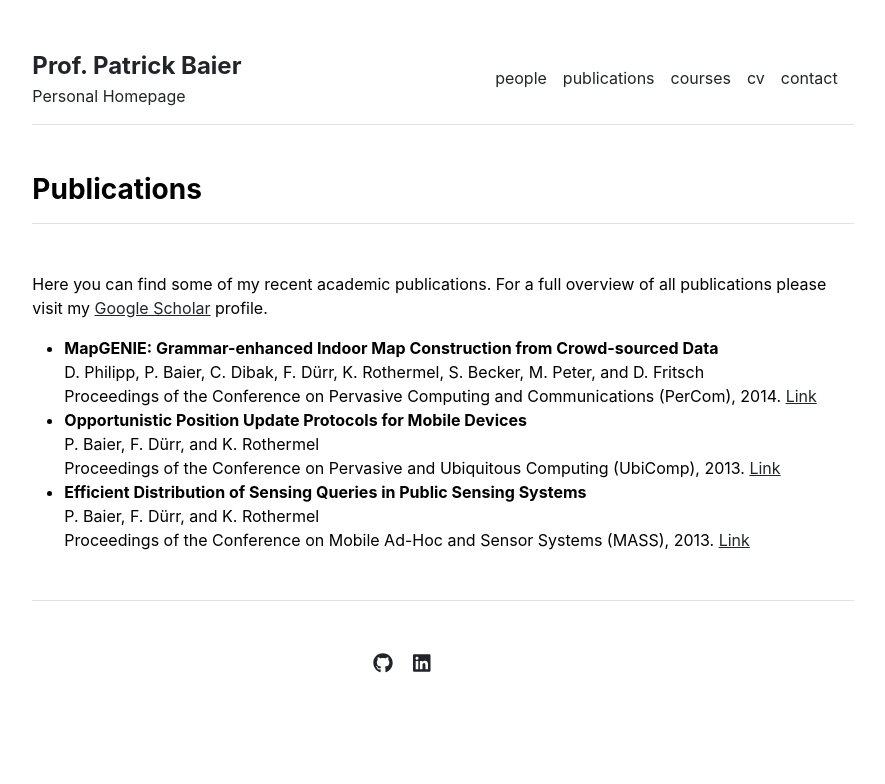
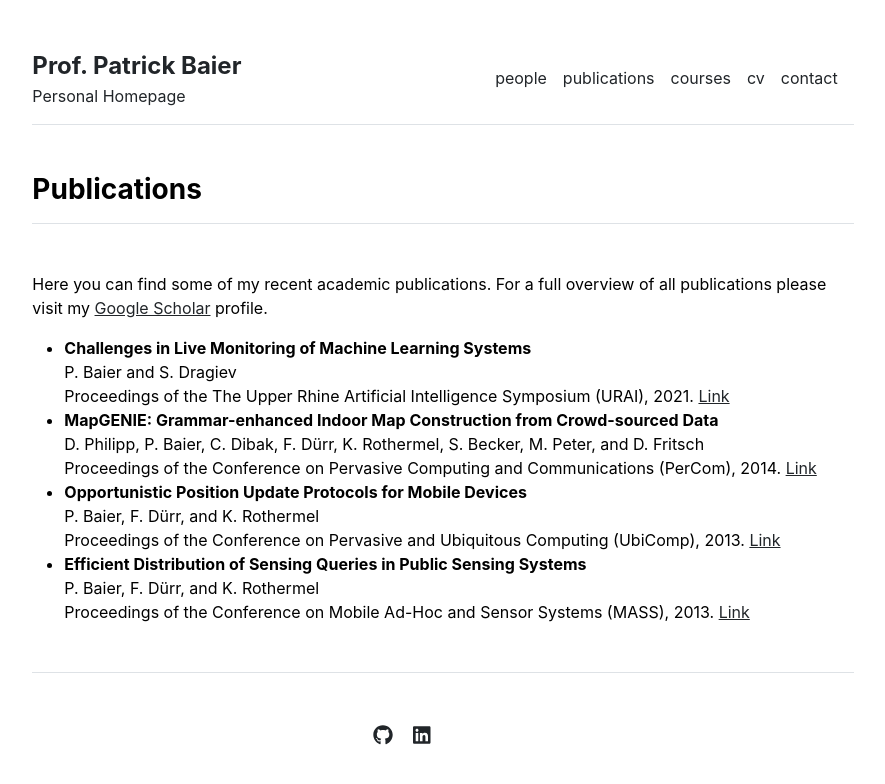
Before and after one commit to pabair/pabair.github.io, a Jekyll site: the page built from publications.md, in a window 1280 px wide. Shown: the top 784 px of the page, without its empty margins (197-1082 px from the left). Built offline with Jekyll 4.4.1, drawn with Linux system fonts in a browser that asks for light colours.

Commit message:
added content

```diff
--- a/publications.md
+++ b/publications.md
@@ -9,7 +9,10 @@ For a full overview of all publications please visit my
 [Google Scholar](https://scholar.google.de/citations?user=__JOgFQAAAAJ&hl)
 profile.
 
-
+- **Challenges in Live Monitoring of Machine Learning Systems** <br> P. Baier and S. Dragiev
+<br> Proceedings of the The Upper Rhine Artificial Intelligence Symposium
+(URAI), 2021.
+[Link](https://pabair.github.io/assets/URAI2021.pdf)
 - **MapGENIE: Grammar-enhanced Indoor Map Construction from Crowd-sourced Data** <br> D. Philipp, P. Baier, C. Dibak, F. Dürr, K. Rothermel, S. Becker,
 M. Peter, and D. Fritsch
 <br> Proceedings of the Conference on Pervasive Computing and Communications
```
Also changed, not shown: publications_all.md (deleted, +0 -25 lines), 1 other file.
